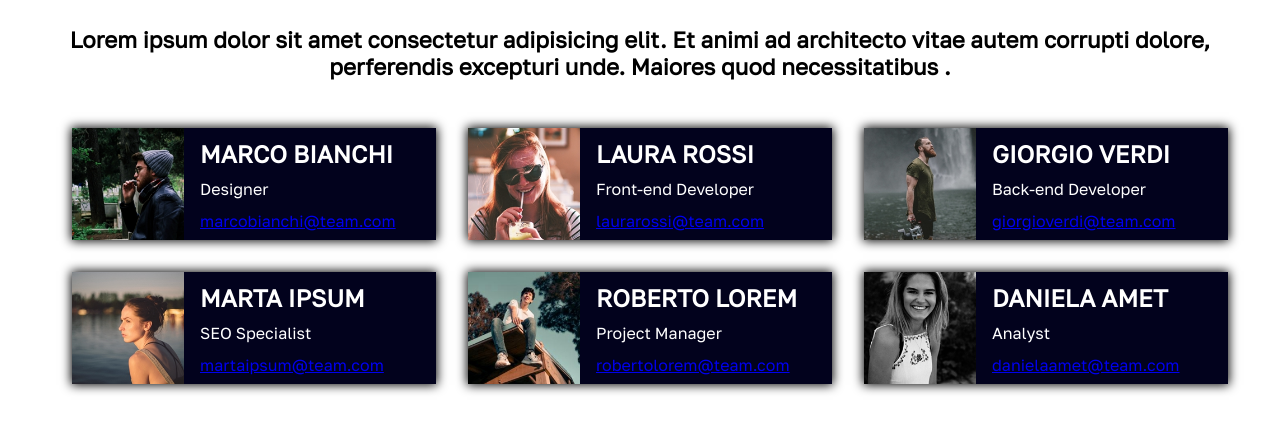
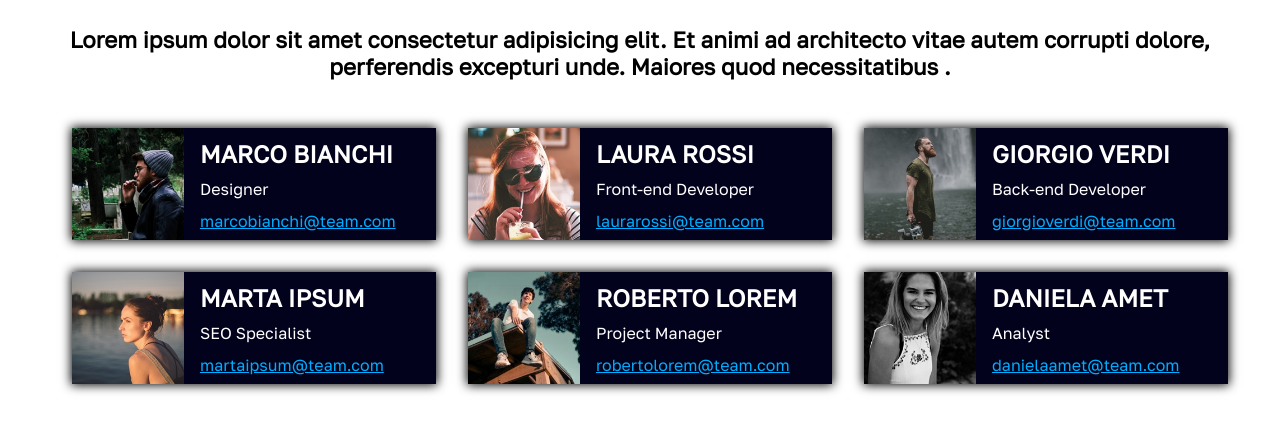
Before and after one commit to LambertoNeri/html-css-float-cards, a plain HTML site: page index.html in a window 1280 px wide. Shown: the part 102-534 px from the top of the page. Drawn offline with Linux system fonts and the light colour scheme.

Commit message:
add color

```diff
--- a/assets/style.css
+++ b/assets/style.css
@@ -55,4 +55,5 @@ h2{
 a{
     padding-top: 0.7rem;
     display: block;
+    color: rgb(0, 174, 255);
 }
```
